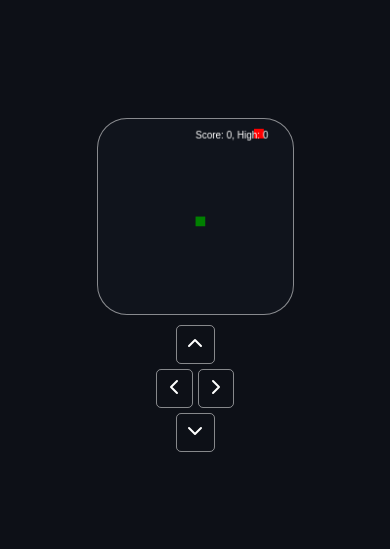
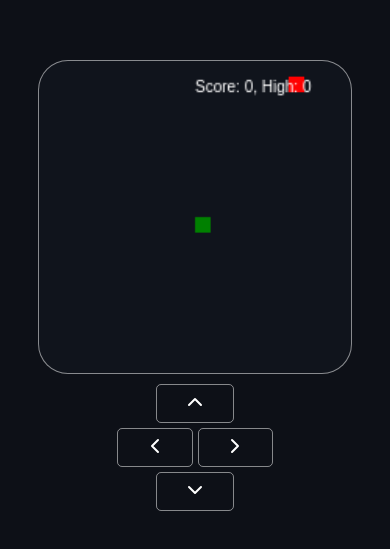
Before and after one commit to vishu-coder-web/snake-game, a website built with Vite: page index.html in a window 390 px wide. Shown: the part 137-686 px from the top of the page. Built offline with nearby package versions, Linux system fonts and the light colour scheme.

Commit message:
Add files via upload

```diff
--- a/src/style.css
+++ b/src/style.css
@@ -61,3 +61,18 @@ body{
 .btn:active{
   transform: scale(0.9);
 }
+
+@media screen and (max-width: 767px) {
+  #canvas{
+    width: min(80vw, 80vh);
+    height: min(80vw, 80vh);
+  }
+
+  .left-right{
+    width: 40%;
+  }
+
+  .up, .down{
+    width: 20%;
+  }
+}
```
Also changed, not shown: README.md.
